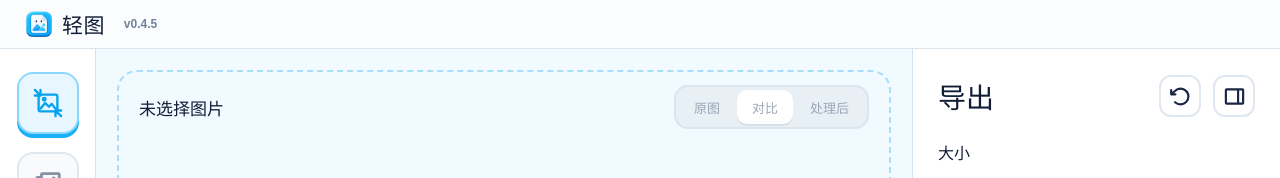
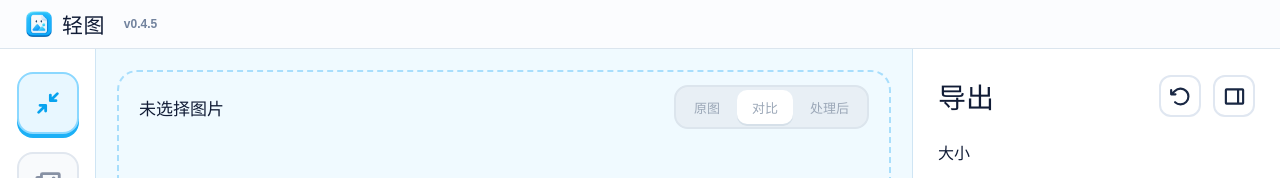
Before and after one commit to a1meon/qingtu, a React (Vite) app in the folder qingtu/: page / in a window 1280 px wide. Shown: the top 178 px of the page. Built offline with nearby package versions, Linux system fonts and the light colour scheme.

Commit message:
style: simplify compression navigation icon

```diff
--- a/qingtu/src/CompressionIcon.jsx
+++ b/qingtu/src/CompressionIcon.jsx
@@ -1,7 +1,5 @@
-export function CompressionIcon({size=30,weight,...props}){
- return <svg width={size} height={size} viewBox="0 0 32 32" fill="none" stroke="currentColor" strokeWidth={weight==='bold'?2.5:2} strokeLinecap="round" strokeLinejoin="round" data-icon="image-compression" {...props}>
-  <rect x="6" y="7" width="20" height="18" rx="2"/>
-  <circle cx="12" cy="12" r="1.4"/>
-  <path d="m8 22 5-6 4 4 3-3 4 5M2 2l6 6M2 8h6V2m22 28-6-6m6 0h-6v6"/>
- </svg>;
+import {ArrowsInSimple} from '@phosphor-icons/react';
+
+export function CompressionIcon({size=30,weight='bold',...props}){
+ return <ArrowsInSimple size={size} weight={weight} data-icon="image-compression" {...props}/>;
 }
```
Also changed, not shown: 6 other files (tests, documents, lock files or other folders).
